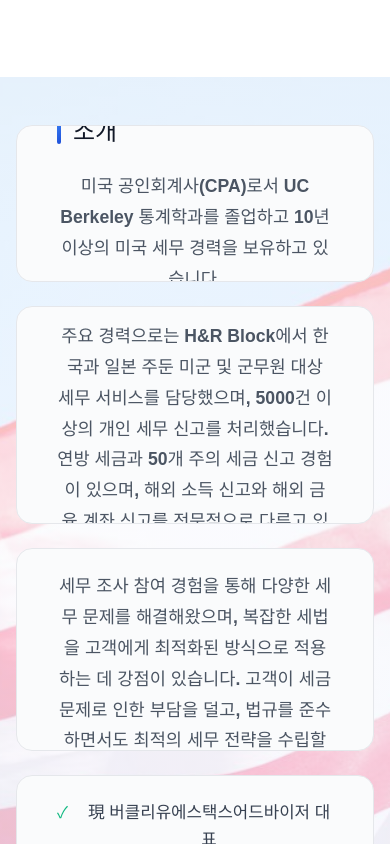
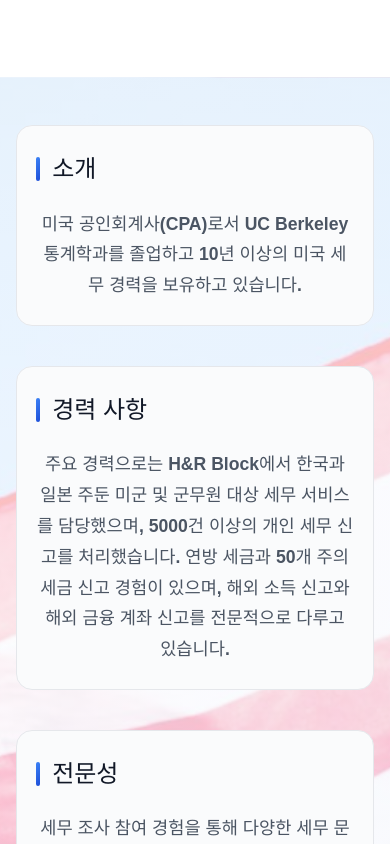
Before and after one commit to youtaxpro/youtaxpro, a Vue app: page /#/ in a window 390 px wide. Shown: the part 2820-3664 px from the top of the page. Built offline with nearby package versions, Linux system fonts and the light colour scheme.

Commit message:
profile edited

```diff
--- a/src/components/home/HomeProfile.vue
+++ b/src/components/home/HomeProfile.vue
@@ -102,8 +102,8 @@ export default {
     display: flex !important;
   flex-direction: column !important;
   gap: 1.5rem !important;
-  height: 850px !important;  /* ✅ 높이 증가 */
-  min-height: 850px !important;
+  min-height: auto !important;
+  height: auto !important;
 }
 
 .description, .career {
@@ -256,8 +256,14 @@ export default {
     padding: 3rem 1rem;
   }
 
+ .profile-content {
+    height: auto !important;
+    min-height: auto !important;
+  }
+
   .description, .career {
-    padding: 2rem 1.5rem;
+    padding: 1.5rem 1.2rem !important;  /* 패딩 축소 */
+    margin-bottom: 1rem !important;     /* 여백 추가 */
   }
 
   .profile-image img {
```
